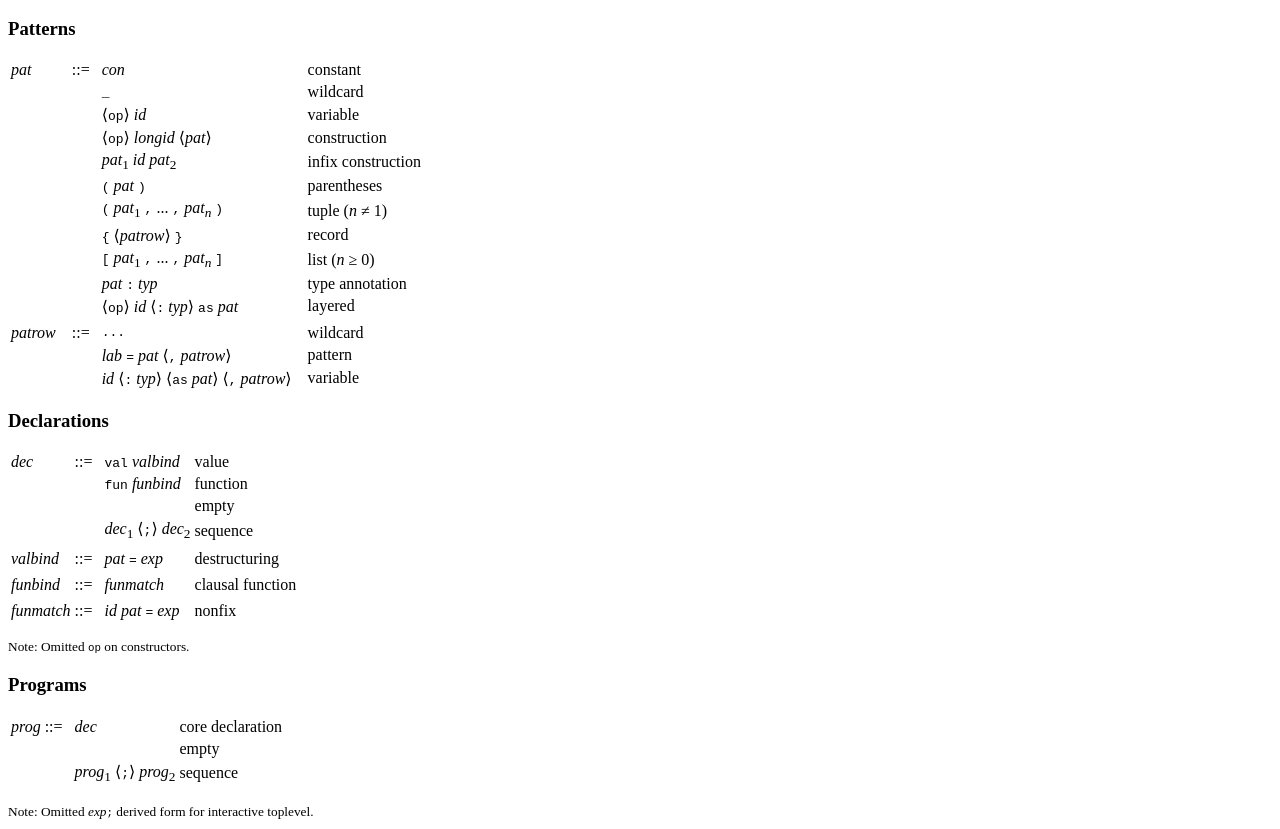
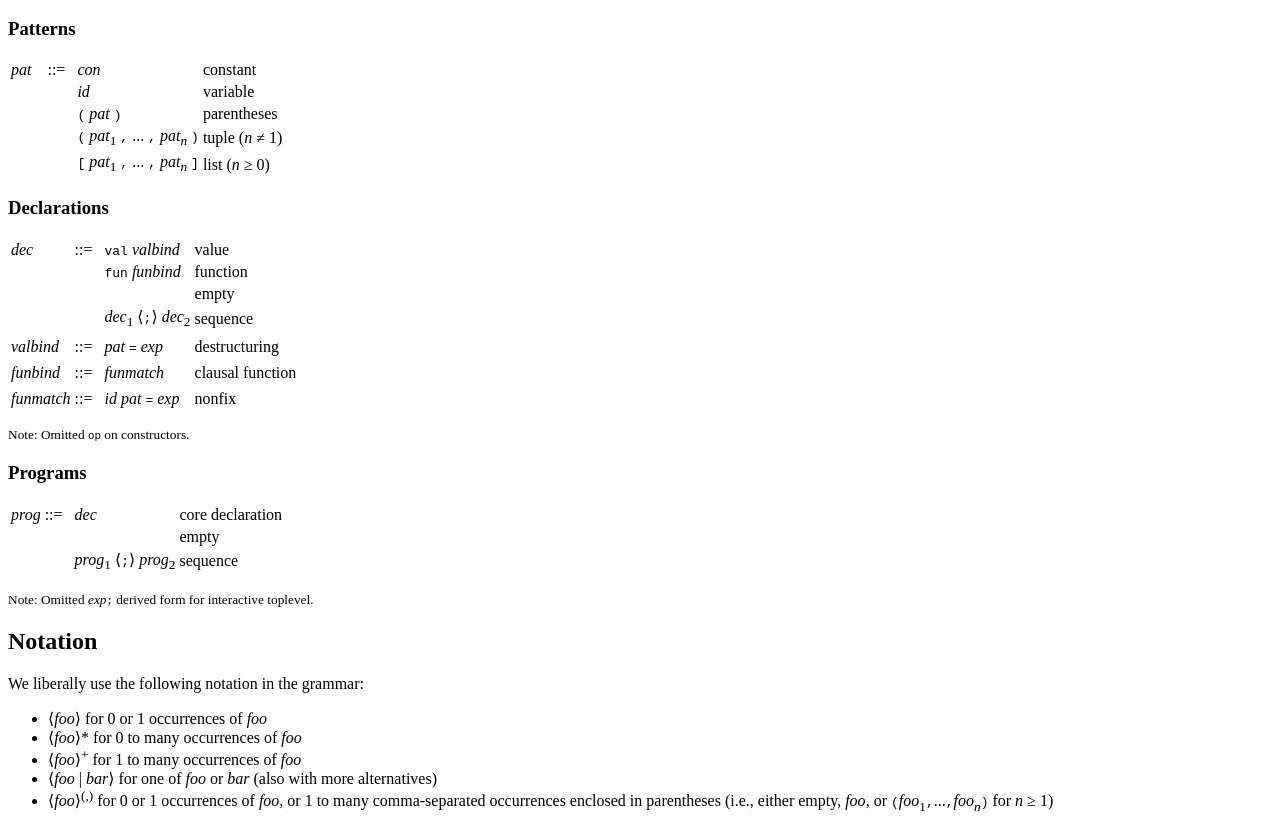
Before and after one commit to stslxg/sml-racket, a plain HTML site: page sml-grammar.html in a window 1280 px wide. Shown: the part 1203-2032 px from the top of the page. Drawn offline with Linux system fonts and the light colour scheme.

```diff
--- a/sml-grammar.html
+++ b/sml-grammar.html
@@ -325,23 +325,8 @@
   </tr>
   <tr>
     <td></td> <td></td>
-    <td> <tt>_</tt> </td>
-    <td> wildcard </td>
-  </tr>
-  <tr>
-    <td></td> <td></td>
-    <td> &#10216;<tt>op</tt>&#10217; <i>id</i> </td>
+    <td> <i>id</i> </td>
     <td> variable </td>
-  </tr>
-  <tr>
-    <td></td> <td></td>
-    <td> &#10216;<tt>op</tt>&#10217; <i>longid</i> &#10216;<i>pat</i>&#10217; </td>
-    <td> construction </td>
-  </tr>
-  <tr>
-    <td></td> <td></td>
-    <td> <i>pat</i><sub>1</sub> <i>id</i> <i>pat</i><sub>2</sub> </td>
-    <td> infix construction </td>
   </tr>
   <tr>
     <td></td> <td></td>
@@ -356,56 +341,11 @@
   </tr>
   <tr>
     <td></td> <td></td>
-    <td> <tt>{</tt> &#10216;<i>patrow</i>&#10217; <tt>}</tt> &nbsp;&nbsp; </td>
-    <td> record </td>
-<!--
-    <td> <tt>{</tt> <i>lab</i><sub>1</sub> &lang;<tt>=</tt> <i>pat</i><sub>1</sub>&rang; <tt>,</tt> ... <tt>,</tt>
-                    <i>lab</i><sub><i>n</i></sub> &lang;<tt>=</tt> <i>pat</i><sub><i>n</i></sub>&rang;
-                    &lang;<tt>,</tt> <tt>...</tt>&rang; <tt>}</tt> &nbsp;&nbsp; </td>
-    <td> record (<i>n</i> &ge; 0) </td>
--->
-  </tr>
-  <tr>
-    <td></td> <td></td>
     <td> <tt>[</tt> <i>pat</i><sub>1</sub> <tt>,</tt> ... <tt>,</tt>
                     <i>pat</i><sub><i>n</i></sub> <tt>]</tt> </td>
     <td> list (<i>n</i> &#8805; 0) </td>
   </tr>
-  <tr>
-    <td></td> <td></td>
-    <td> <i>pat</i> <tt>:</tt> <i>typ</i> </td>
-    <td> type annotation </td>
-  </tr>
-  <tr>
-    <td></td> <td></td>
-    <td> &#10216;<tt>op</tt>&#10217; <i>id</i> &#10216;<tt>:</tt> <i>typ</i>&#10217;
-         <tt>as</tt> <i>pat</i> </td>
-    <td> layered </td>
-  </tr>
 
-  <tr><td></td></tr>
-  <tr>
-    <td> <i>patrow</i> &nbsp;&nbsp;</td>
-    <td>::=</td>
-<!--
-  </tr>
-  <tr>
-    <td></td> <td></td>
--->
-    <td> <tt>...</tt> </td>
-    <td> wildcard </td>
-  </tr>
-  <tr>
-    <td></td> <td></td>
-    <td> <i>lab</i> <tt>=</tt> <i>pat</i> &#10216;<tt>,</tt> <i>patrow</i>&#10217; </td>
-    <td> pattern </td>
-  </tr>
-  <tr>
-    <td></td> <td></td>
-    <td> <i>id</i> &#10216;<tt>:</tt> <i>typ</i>&#10217;
-         &#10216;<tt>as</tt> <i>pat</i>&#10217; &#10216;<tt>,</tt> <i>patrow</i>&#10217; &nbsp;&nbsp;</td>
-    <td> variable </td>
-  </tr>
 </tbody></table>
 
 <!--
```
Also changed, not shown: 1 other file.
